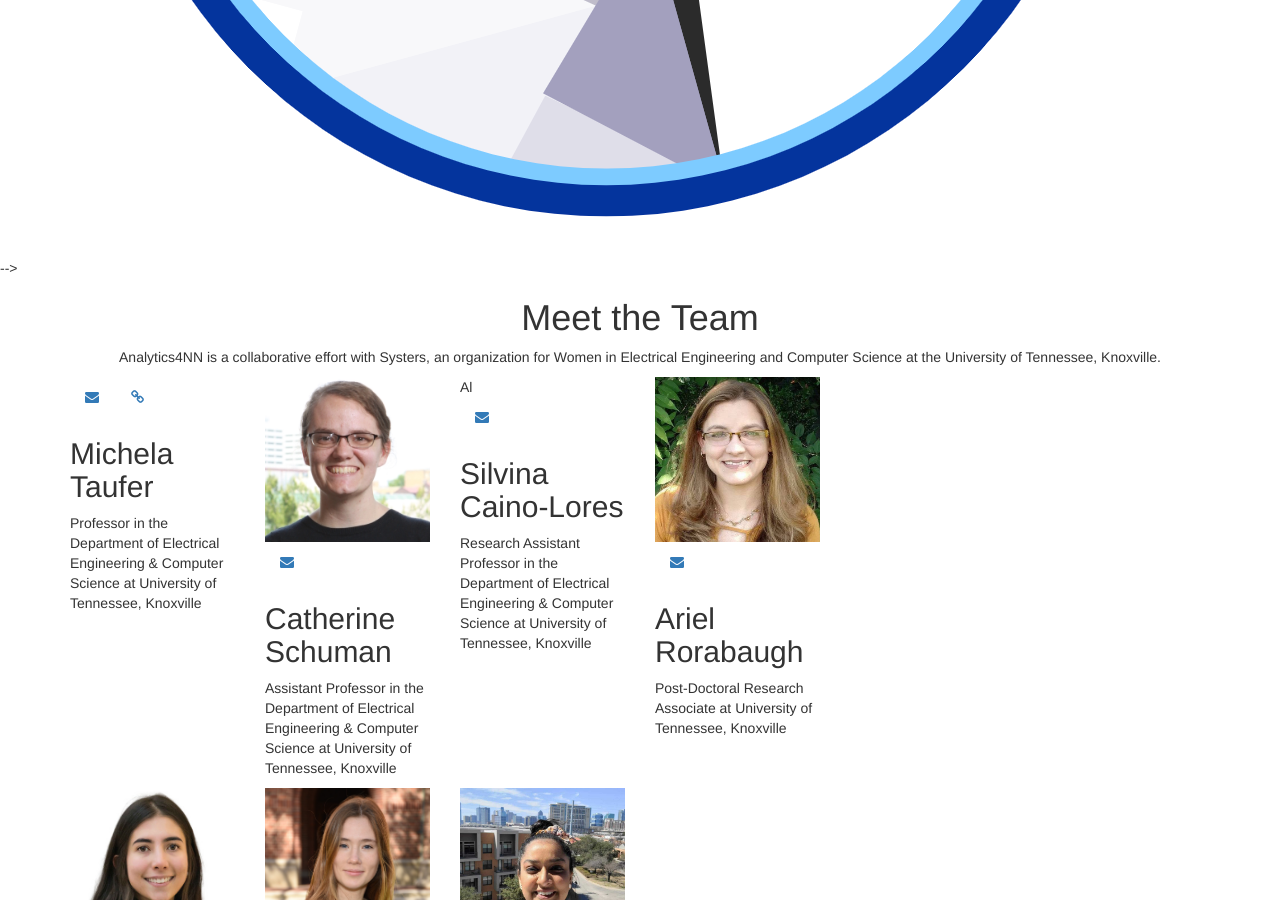
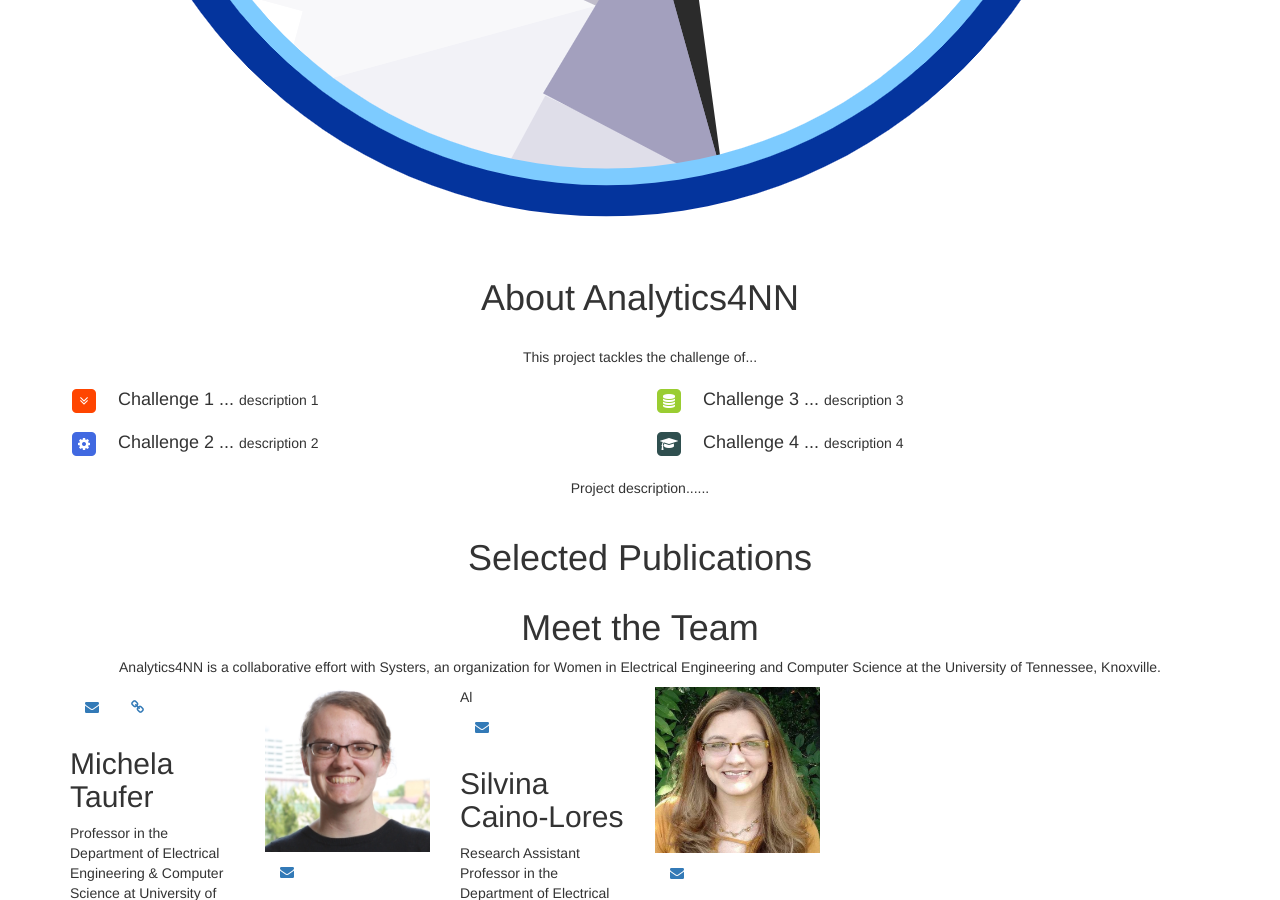
Before and after one commit to analytics4neuralnetworks/analytics4neuralnetworks.github.io, a Jekyll site: the page built from index.html, in a window 1280 px wide and 900 px high, scrolled down 3123 px. Built offline with Jekyll 4.4.1, drawn with Linux system fonts in a browser that asks for light colours.

Commit message:
Put placeholders for descriptions/challenges for project

```diff
--- a/index.html
+++ b/index.html
@@ -28,14 +28,13 @@
 </section>
 <!--/#home-slider-->
 
-<!-- <section id="services">
+<section id="services">
     <div class="container">
         <div id="testimonial-container">
             <div class="row">
                 <h1 class="padding-top bold title text-center">About Analytics4NN</h1>
                 <div class="text-center" style="padding: 20px">
-                    This project tackles the challenge of data analysis of neural networks on
-                    next-generation supercomputers by:
+                    This project tackles the challenge of...
                 </div>
                 <div class="col-md-6">
                     <div class="testimonial">
@@ -47,11 +46,8 @@
                                 </span>
                             </div>
                             <div class="media-body">
-                                <span style="font-size: 18px">Creating new in situ methods</span>
-                                to trace molecular events such as conformational changes, phase transitions, or binding
-                                events in molecular dynamics simulations at runtime by locally reducing knowledge on
-                                high-dimensional molecular organization into a set of relevant structural molecular
-                                properties
+                                <span style="font-size: 18px">Challenge 1 ... </span>
+                                description 1
                             </div>
                         </div>
                         <div class="media wow scaleIn" data-wow-duration="500ms" data-wow-delay="300ms">
@@ -62,9 +58,8 @@
                                 </span>
                             </div>
                             <div class="media-body">
-                                <span style="font-size: 18px">Integrating simulation and analytics into complex
-                                    workflows</span>
-                                for runtime detection of changes in structural and temporal molecular properties
+                                <span style="font-size: 18px">Challenge 2 ... </span>
+                                description 2
                             </div>
                         </div>
                     </div>
@@ -79,10 +74,8 @@
                                 </span>
                             </div>
                             <div class="media-body">
-                                <span style="font-size: 18px">Designing new data representations and extend unsupervised
-                                    machine learning techniques</span>
-                                to accurately and efficiently build an explicit global organization of structural and
-                                temporal molecular properties
+                                <span style="font-size: 18px">Challenge 3 ... </span>
+                                description 3
                             </div>
                         </div>
                         <div class="media wow scaleIn" data-wow-duration="500ms" data-wow-delay="300ms">
@@ -93,32 +86,33 @@
                                 </span>
                             </div>
                             <div class="media-body">
-                                <span style="font-size: 18px">Developing new curriculum material, online courses, and
-                                    online training material targeting data analytics</span>
+                                <span style="font-size: 18px">Challenge 4 ... </span>
+                                description 4
                             </div>
                         </div>
                     </div>
                 </div>
             </div>
             <div class="text-center" style="padding: 20px">
-                The project's harnessed knowledge of molecular structures' transformations at runtime can be used
+                Project description......
+                <!-- The project's harnessed knowledge of molecular structures' transformations at runtime can be used
                 to steer simulations to more promising areas of the simulation space, identify the data that
                 should be written to congested parallel file systems, and index generated data for retrieval
                 and post-simulation analysis. Supported by this knowledge, molecular dynamics workflows such as
                 replica exchange simulations, Markov state models, and the string method with swarms of trajectories
                 can be executed <i>from the outside</i> (i.e., without reengineering the molecular dynamics
-                code)
+                code) -->
             </div>
         </div><!--/#testimonial-container-->
-    <!-- </div>
-</section> --> -->
+    </div>
+</section>
 
-<!-- <section id="publications">
+<section id="publications">
     <div class="container">
         <div class="row">
             <div class="col-lg-12 padding-top wow fadeInLeft" data-wow-duration="1000ms" data-wow-delay="300ms">
                 <h1 class="bold title text-center">Selected Publications</h1>
-                <div class="row" style="padding-top: 20px">
+                <!-- <div class="row" style="padding-top: 20px">
                     <div class="col-xs-12 col-sm-6 publication">
                         <i class="fa fa-file-text-o"></i>
                         Hector Carrillo-Cabada, Jeremy Benson, Asghar Razavi, Brianna Mulligan, Michel A. Cuendet, Harel Weinstein, Michela Taufer, and Trilce Estrada.
@@ -220,11 +214,11 @@
                         (2015).
                         <a href="https://arxiv.org/abs/1510.08789" target="_blank">[link]</a>
                     </div>
-                </div>
+                </div> -->
             </div>
         </div>
     </div>
-</section> -->
+</section>
 
 <section id="team">
     <div class="container">
```
